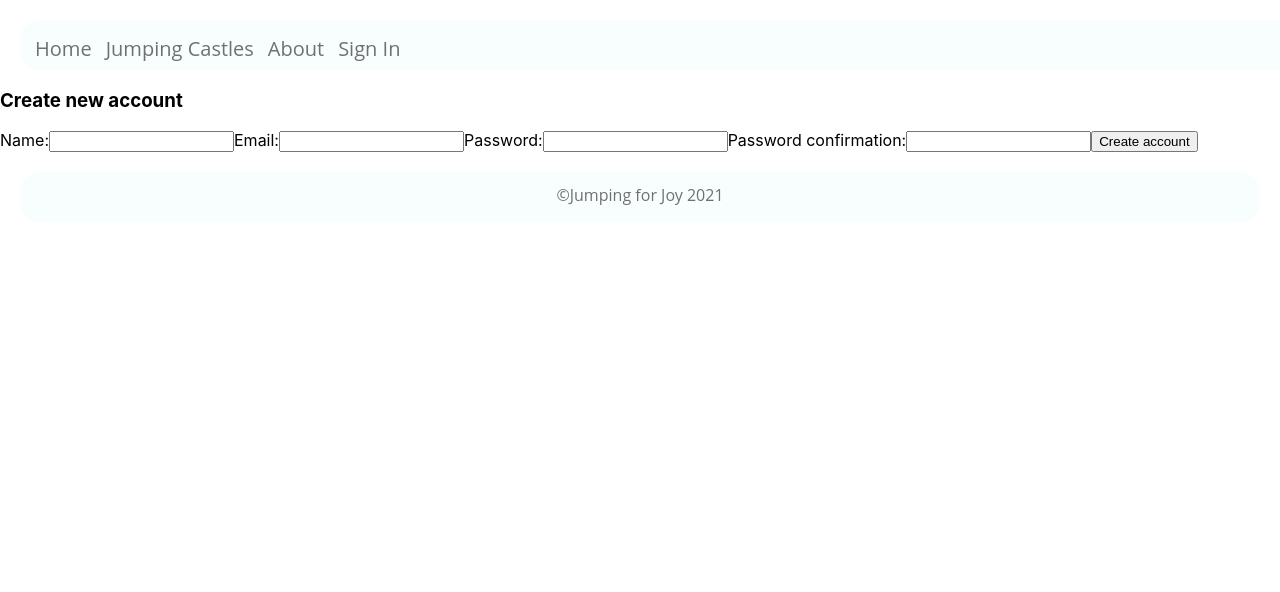
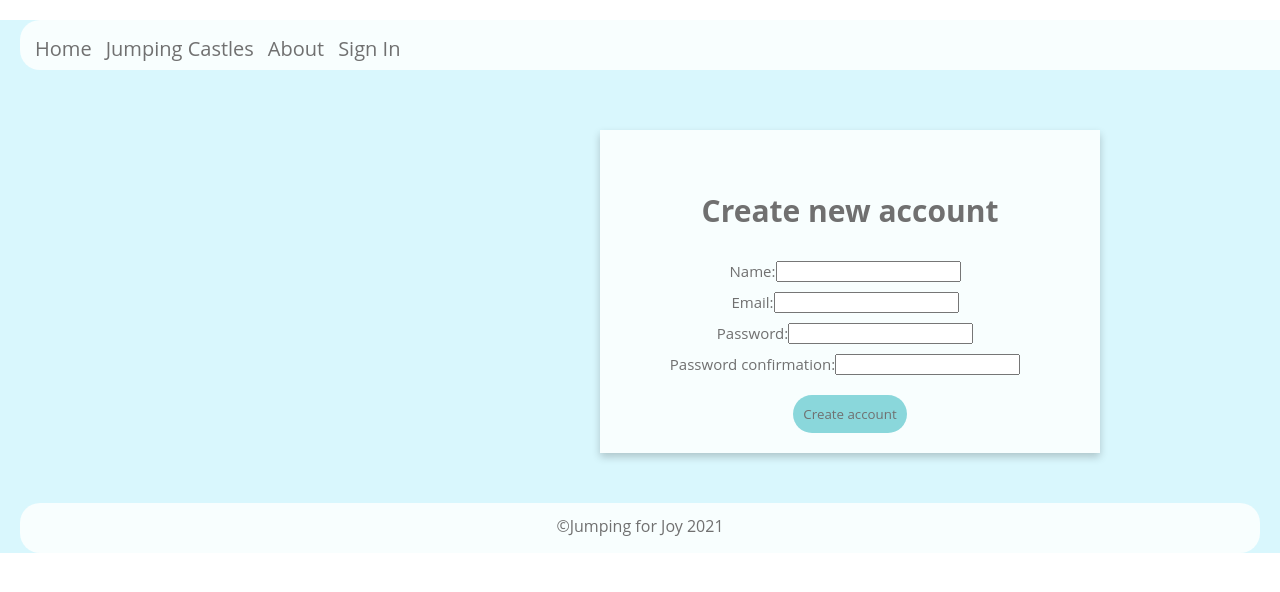
Before and after one commit to Jumping-For-Joy/frontEndRepo, a React (Create React App) app in the folder jumpingforjoy/: page /signup in a window 1280 px wide. Shown: the top 592 px of the page. Built offline with nearby package versions, Linux system fonts and the light colour scheme; no server answers.

Commit message:
updates to styled components

```diff
--- a/jumpingforjoy/src/components/About.js
+++ b/jumpingforjoy/src/components/About.js
@@ -1,14 +1,21 @@
 import React from 'react';
+import { Div } from '../styled/about'
+import JFJlogo from './JFJLogo.jpg';
 
 const About =() => {
     return(
-        <div>
-            <div class="about-section">
-                <h1>About Jumping For Joy</h1>
-                <p>Some text about who we are and what we do.</p>
-                <p>etc</p>
+        <Div>
+            <div>
+                <div class="about-section">
+                    <div class="landing-image">
+                        <img src={JFJlogo} alt="JFJlogo" width="500"/>
+                    </div>
+                    <h1>About Us</h1>
+                    <p>Some text about who we are and what we do.</p>
+                    <p>etc</p>
+                </div>
             </div>
-        </div>
+        </Div>
     )
 }
 
--- a/jumpingforjoy/src/components/App.css
+++ /dev/null
@@ -1,11 +0,0 @@
-body {
-  background-color: #D9F7FD;
-}
-
-.landing-image {
-  display: inline-block;
-  display: block;
-  margin-left: auto;
-  margin-right: auto;
-  width: 50%;
-}
--- a/jumpingforjoy/src/components/App.js
+++ b/jumpingforjoy/src/components/App.js
@@ -20,6 +20,7 @@ import Footer from './Footer';
 import SignUp from './SignUp'
 import SignIn from './SignIn'
 import { StateContext } from '../utils/stateContext';
+import { Body } from '../styled/app'
 
 function App() {
   const initialState = {
@@ -39,7 +40,7 @@ function App() {
 
 
   return (
-    <body>
+    <Body>
       <>
         <StateContext.Provider value={{store, dispatch}}>
 
@@ -72,7 +73,7 @@ function App() {
           <Footer />
           </StateContext.Provider>
       </>
-      </body>
+      </Body>
   );
 }
 
--- a/jumpingforjoy/src/components/Castle.js
+++ b/jumpingforjoy/src/components/Castle.js
@@ -2,6 +2,7 @@ import React, {useEffect, useState} from 'react';
 import {useParams, Link} from 'react-router-dom'
 import {getCastle, deleteCastle} from '../services/castleServices'
 import {useGlobalState} from '../utils/stateContext'
+import { Div } from '../styled/castle'
 
 const Castle = () => {
     // set local state to the right castle
@@ -27,22 +28,28 @@ const Castle = () => {
     }
 
     return(
+        <Div>
             <div>
-            <h3>{castle.name}</h3>
-            <p>{castle.description}</p>
-            <p>{castle.price}</p>
                 {castle.img_url &&
                     <div>
                         <img src={castle.img_url} style={{width: "400px"}}/>
                     </div>
                 }
-            {castle.available ? <p>Available now</p> : <p>Currently unavailable</p>}
+                <h3>{castle.name}</h3>
+                <p>{castle.description}</p>
+                <p>{castle.price}</p>
+                    {castle.available ? <p>Available now</p> : <p>Currently unavailable</p>
+                    }
                     {loggedInUser &&
                     <span>
+                        <section>
                         <Link to={`/castles/${castle.id}/update`}>Edit castle</Link>
                         <button onClick={handleDelete}>Delete this castle</button>
+                        </section>
                     </span>}
+
             </div>
+        </Div>
     )
 }
 
--- a/jumpingforjoy/src/components/SignIn.js
+++ b/jumpingforjoy/src/components/SignIn.js
@@ -1,6 +1,7 @@
 import React, {useState} from 'react';
 import {signIn} from '../services/authServices';
 import {useGlobalState} from '../utils/stateContext'
+import { Form } from '../styled/signup'
 
 const SignIn = () => {
     const initialState = {
@@ -34,8 +35,9 @@ const SignIn = () => {
     }
 
     return(
+        <Form>
             <div>
-            <h1>Sign in</h1>
+                <h3>Sign in</h3>
                 <form onSubmit={formSubmit}>
                     <label>Email:
                         <input
@@ -51,10 +53,13 @@ const SignIn = () => {
                             value={userDetails.password}
                             onChange={formHandler} />
                     </label>
+                    <section>
                     <button type="submit">Sign in</button>
                     {loggedInUser && <p>Success! Welcome {sessionStorage.user}.</p>}
+                    </section>
                 </form>
             </div>
+        </Form>
     )
 }
 
--- a/jumpingforjoy/src/components/SignUp.js
+++ b/jumpingforjoy/src/components/SignUp.js
@@ -1,6 +1,7 @@
 import React, {useState} from 'react';
 import {signUp} from '../services/authServices';
 import {useGlobalState} from '../utils/stateContext'
+import { Form } from '../styled/signup'
 
 const SignUp = () => {
     const initialState = {
@@ -35,6 +36,7 @@ const SignUp = () => {
     }
 
     return(
+        <Form>
         <div>
             <h3>Create new account</h3>
             <form onSubmit={formSubmit}>
@@ -66,10 +68,13 @@ const SignUp = () => {
                         value={userDetails.password_confirmation}
                         onChange={formHandler} />
                 </label>
-                <button type="submit">Create account</button>
-                {loggedInUser && <p>Success!</p>}
+                <section>
+                    <button type="submit">Create account</button>
+                    {loggedInUser && <p>Success!</p>}
+                </section>
             </form>
         </div>
+        </Form>
     )
 }
 
--- /dev/null
+++ b/jumpingforjoy/src/styled/about.js
@@ -0,0 +1,36 @@
+import styled from 'styled-components'
+
+export const Div = styled.div`
+    div.about-section {
+        box-shadow: 0 4px 8px 0 rgba(0,0,0,0.2);
+        transition: 0.3s;
+        padding-top: 30px;
+        margin-left: 600px;
+        margin-right: 400px;
+        margin-top: 60px;
+        margin-bottom: 50px;
+        width: 500px;
+        align-items: center;
+        background: #F8FEFE;
+    }
+
+    h1 {
+        text-align: center;
+        color: #707070;
+        font-family: 'Open Sans', sans-serif;
+    }
+
+    p {
+        font-family: 'Open Sans', sans-serif;
+        color: #707070;
+        text-align: center;
+        padding-bottom: 20px;
+    }
+
+    img {
+        display: block;
+        margin-left: auto;
+        margin-right: auto;
+        width: 80%;
+    }
+`
--- /dev/null
+++ b/jumpingforjoy/src/styled/app.js
@@ -0,0 +1,18 @@
+import styled from 'styled-components'
+
+export const Body = styled.div`
+
+    background-color: #D9F7FD;
+    margin: auto;
+    width: 100%;
+    height: 100%;
+
+
+    img {
+        display: inline-block;
+        display: block;
+        margin-left: auto;
+        margin-right: auto;
+        width: 50%;
+    }
+`
--- a/jumpingforjoy/src/styled/home.js
+++ b/jumpingforjoy/src/styled/home.js
@@ -4,5 +4,6 @@ export const Section = styled.section`
     img {
         display: flex;
         margin-top: 100px;
+        justify-content: center;
     }
 `
--- a/jumpingforjoy/src/components/EditCastle.js
+++ b/jumpingforjoy/src/styled/signup.js
@@ -1,48 +1,63 @@
-import React, {useState, useEffect} from 'react';
-import {useParams} from 'react-router-dom'
-import {getCastle, updateCastle} from '../services/castleServices'
-import {useGlobalState} from '../utils/stateContext'
-import CastleForm from './CastleForm'
+import styled from "styled-components";
 
-const EditCastle = () => {
-    const initialState = {
-        name: undefined,
-        description: undefined,
-        imageUrl: undefined,
-        price: undefined,
-        available: undefined
+export const Form = styled.div `
+    box-shadow: 0 4px 8px 0 rgba(0,0,0,0.2);
+    transition: 0.3s;
+    padding-top: 30px;
+    margin-left: 600px;
+    margin-right: 400px;
+    margin-top: 60px;
+    margin-bottom: 50px;
+    width: 500px;
+    align-items: center;
+    background: #F8FEFE;
+
+    h3 {
+        font-size: 30px;
+        text-align: center;
+        font-family: 'Open Sans', sans-serif;
+        text-decoration: none;
+        color: #707070;
     }
 
-    const [formData, setFormData] = useState(initialState)
-    const {id} = useParams()
-    const {store} = useGlobalState()
-    const {loggedInUser} = store
-
-    // load up the castle to edit
-    useEffect(() => {
-        getCastle(id)
-        .then(castle => setFormData(castle))
-        .then(castle => console.log(castle))
-        .catch(error => console.error(error))
-    }, [])
-
-
-    function formSubmit(submittedFormData) {
-        console.log('form being submitted ->', submittedFormData)
-        updateCastle(submittedFormData)
-        .then(response => console.log(response))
-        .catch(error => console.log(error))
+    label {
+        justify-content: center;
+        display: flex;
+        font-size: 15px;
+        text-align: center;
+        font-family: 'Open Sans', sans-serif;
+        text-decoration: none;
+        color: #707070;
+        margin-bottom: 10px;
+        padding-right: 10px;
     }
 
-    return(
-        <div>
-            {/* not rendering the form until we have the data bedcause id must be present before it loads */}
-            {loggedInUser && formData.id &&
-                <div>
-                    <CastleForm formSubmit={formSubmit} castle={formData} />
-                </div>}
-        </div>
-    )
-}
+    button {
+        color: #707070;
+        background: #8AD7DB;
+        border-radius: 20px;
+        text-decoration: none;
+        border: none;
+        padding: 10px;
+        margin-bottom: 20px;
+        display: flex;
+        justify-content: center;
+        font-family: 'Open Sans', sans-serif;
 
-export default EditCastle;
+    }
+
+    button:hover {
+        text-decoration: none;
+        color: #F8FEFE;
+    }
+
+    section {
+        padding-top: 10px;
+        display: flex;
+        justify-content: center;
+    }
+
+    input {
+        display: column;
+    }
+`
```
Also changed, not shown: 1 other file (tests, documents, lock files or other folders). Lines whose indentation alone changed are shown as unchanged.
